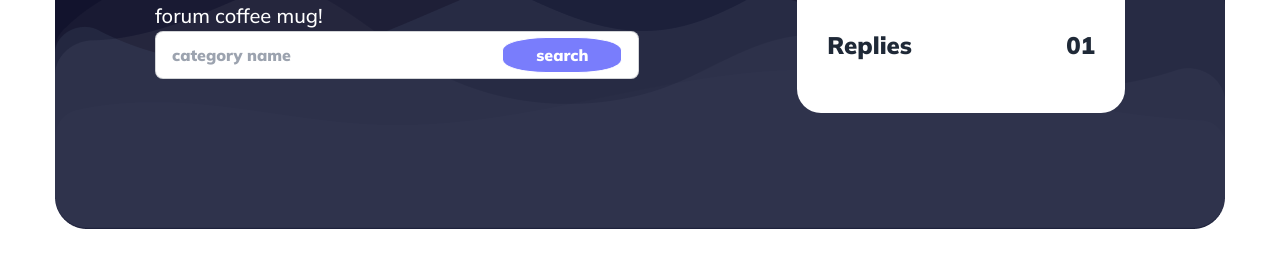
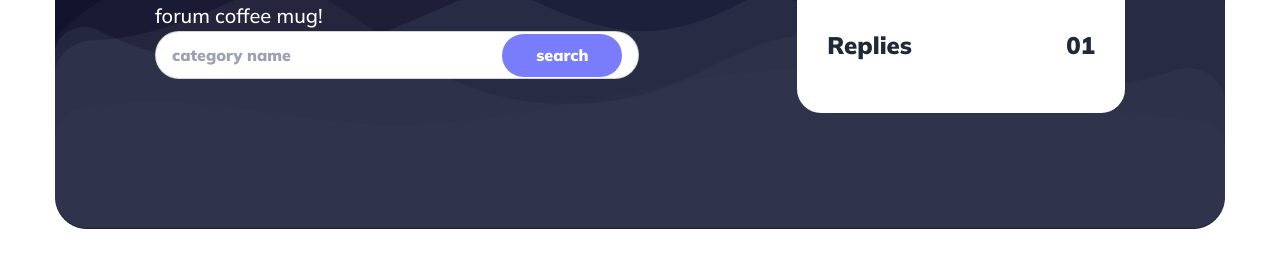
Before and after one commit to didarulZend1981/web9-0916-assignment-06, a plain HTML site: page index.html in a window 1280 px wide. Shown: the part 471-747 px from the top of the page. Drawn offline with nearby package versions, Linux system fonts and the light colour scheme; no server answers.

Commit message:
search style css update

```diff
--- a/index.html
+++ b/index.html
@@ -37,14 +37,18 @@
       font-style: normal;
     }
     #search-btn {
-      border: 1px solid;
-      background: #797dfc;
-      padding: 5px;
-      width: 120px;
-      border-radius: 37%;
-      color: white;
+    /* border: 1px solid; */
+    background: #797dfc;
+    padding: 5px;
+    width: 120px;
+    border-radius: 50px;
+    color: white;
+    height: 43px;
+    /* margin-left: 60px; */
     }
-    .cat-search{}
+    .cat-search {
+    border-radius: 100px;
+    }
   </style>
 </head>
 <body class="mulish-font">
```
